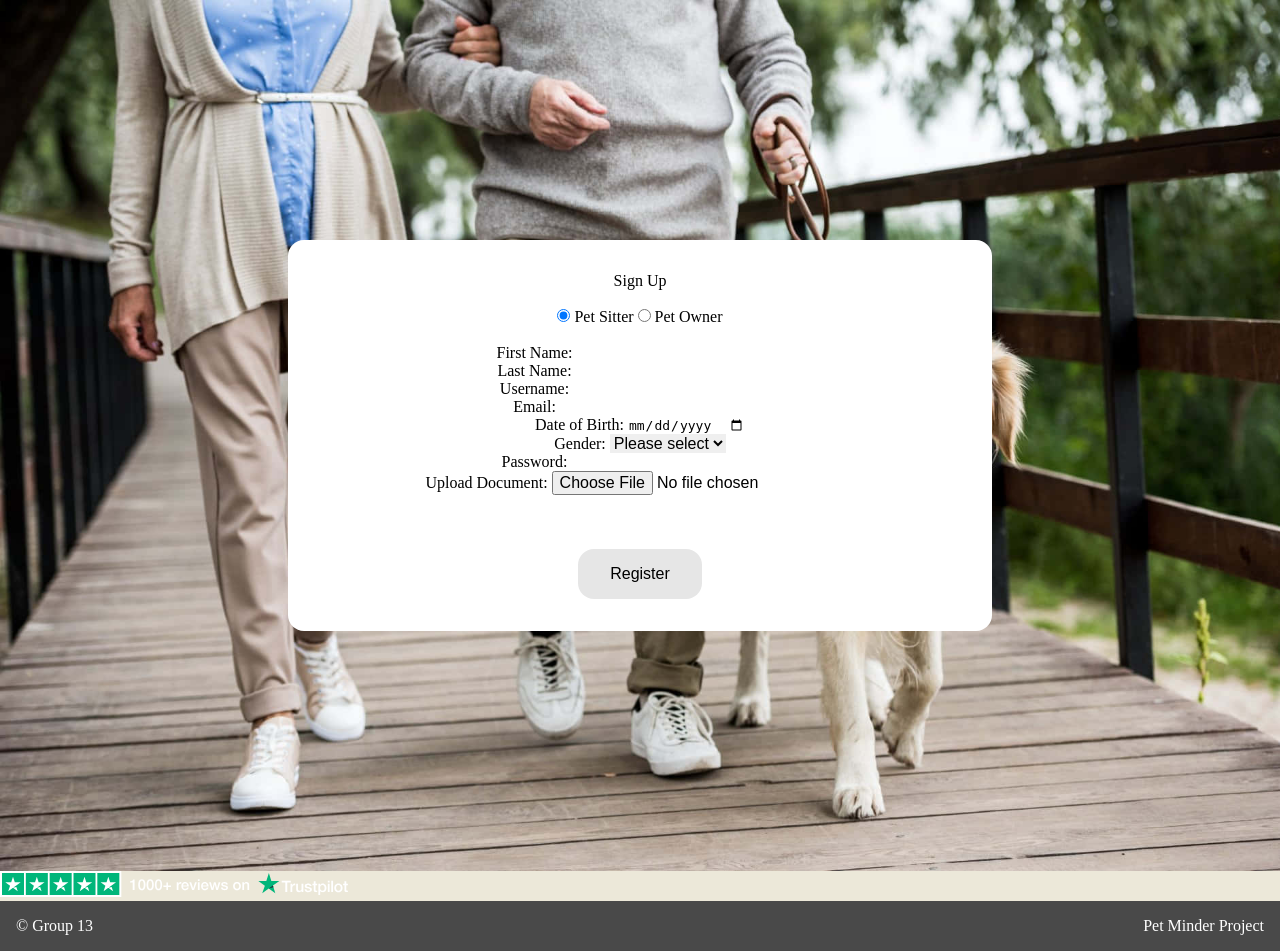
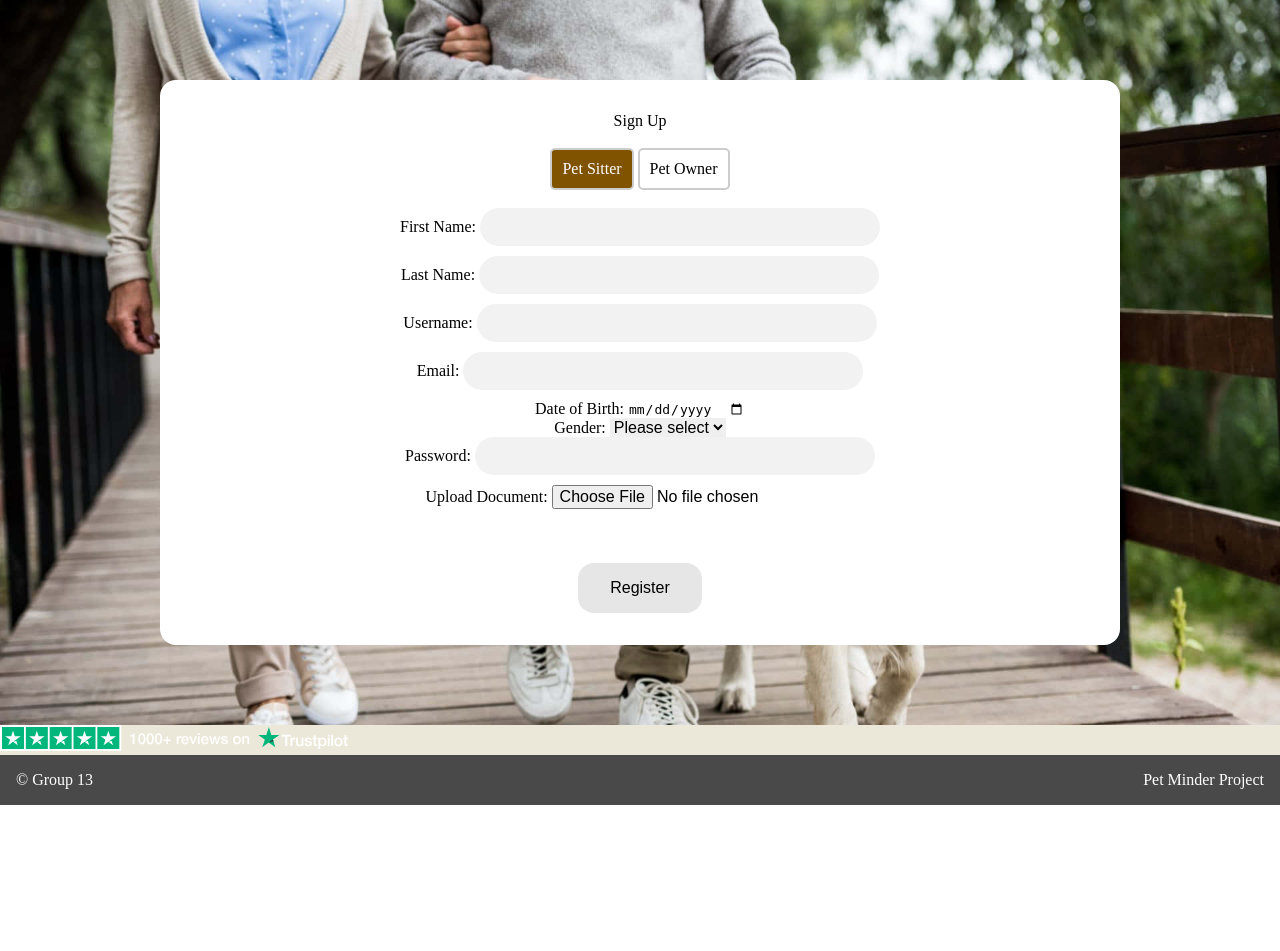
Before and after one commit to SE-Group13/NULL, a PHP site: page /SWEProject/register.php in a window 1280 px wide. Shown: the part 74-1025 px from the top of the page. After the commit the page ends 879 px from the top, so only its background shows below. Run offline with PHP 8.4, Linux system fonts and the light colour scheme; some libraries are stand-ins or nearby versions; some web fonts are replaced.

Commit message:
Update register.css

```diff
--- a/SWEProject/CSS/register.css
+++ b/SWEProject/CSS/register.css
@@ -161,7 +161,7 @@
     .homeBoxWrapper{
         background-image: url('../Images/indexPhotos/homeBoxPhotos/homeImage.jpg');
         background-size: cover;
-        padding: 15em 0em;
+        padding: 5em 0em;
     }
 
     .homeBoxWrapper img{
@@ -178,7 +178,7 @@
         padding: 2em;
 
         /* Centers the div */
-        width: 50%;
+        width: 70%;
         margin: auto;
 
         /* Centers the text and buttons */
@@ -187,7 +187,7 @@
 
     .homeBox hr{
         background-color: black;
-        height: 1px;
+        height: 10px;
         margin: 1em 0em;
     }
 
@@ -202,12 +202,51 @@
         background-color: #FAF6E9;
     }
 
+    .radio-group input[type="radio"] {
+        display: none; /* hide the default radio buttons */
+      }
+
+      .radio-group label {
+        display: inline-block;
+        padding: 10px;
+        border: 2px solid #ccc;
+        border-radius: 5px;
+        cursor: pointer;
+        transition: background-color 0.3s ease;
+      }
+
+      .radio-group label:hover {
+        background-color: rgb(141, 124, 92);
+      }
+
+      .radio-group input[type="radio"]:checked + label {
+        background-color: rgb(128, 83, 0);
+        color: white;
+      }
+
+      input[type="text"], input[type="email"], input[type="password"], input[type="tel"] {
+        width: 100%;
+        max-width: 400px;
+        padding: 10px;
+        border-radius: 20px;
+        border: none;
+        background-color: #f2f2f2;
+        margin-bottom: 10px;
+        box-sizing: border-box;
+        font-size: 16px;
+      }
+
+
+
+
+
+
 
 /*#endregion*/
 
 /* #region          How it Works Section*/
 
-    /* The wrapper for the entire section */
+
     .howItWorksWrapper{
         /* background-color: red; */
         background-color: white;
@@ -375,5 +414,3 @@
     /* background-color: darkolivegreen; */
     margin: 1em;
 }
-
-/* #endregion */
```
